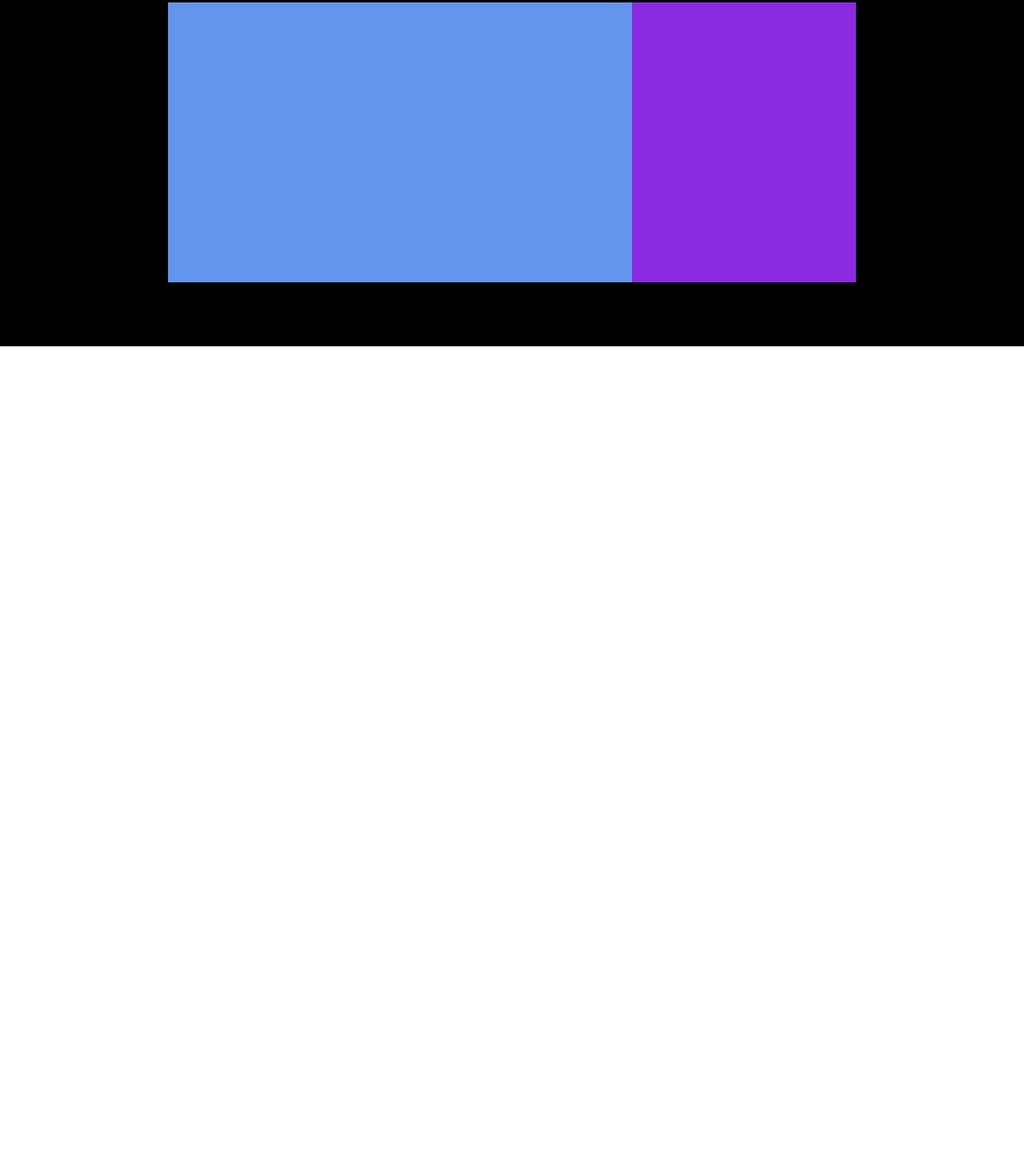
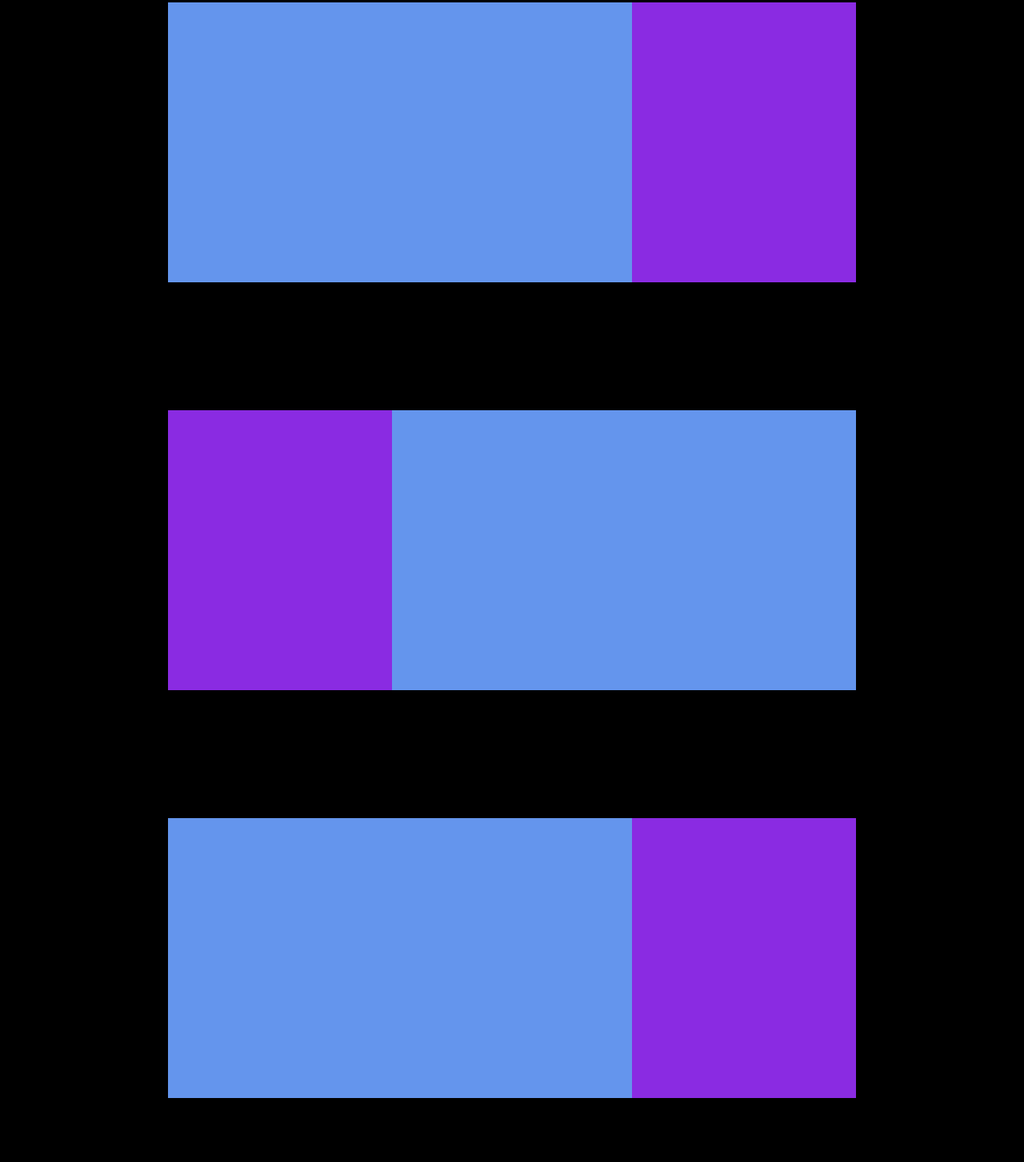
Before and after one commit to lucaruboni/htmlcss-struttura-discord, a plain HTML site: page index.html in a window 1280 px wide. Shown: the part 602-2055 px from the top of the page at 80% size. Before the commit the page ends 1035 px from the top, so only its background shows below. Drawn offline with Linux system fonts and the light colour scheme.

Commit message:
[add] second and third section

```diff
--- a/assets/css/style.css
+++ b/assets/css/style.css
@@ -39,6 +39,7 @@
 .main_flexbox{
     display: flex;
     align-self: center;
+    flex-direction: column;
 
 }
 
@@ -145,7 +146,7 @@
 }
 
 .main_padding{
-   padding: 5rem 33rem;
+   padding: 5rem 34rem;
 }
 
 .main_section_container{
--- a/index.html
+++ b/index.html
@@ -47,6 +47,27 @@
                 </section>
                 <!-- /.first_section -->
               </div>
+
+              <div class="main_section_container bg_white">
+                <section class="second_section section_flexbox clearfix main_padding ">
+
+                    <div class="small_square"></div>
+                    <div class="big_square"></div>
+
+
+                </section>
+                <!-- /.first_section -->
+              </div>
+
+              <div class="main_section_container bg_grey">
+                <section class="first_section section_flexbox clearfix main_padding ">
+                    <div class="big_square"></div>
+                    <div class="small_square"></div>
+
+                </section>
+                <!-- /.first_section -->
+              </div>
+
             </main>
             <!-- /.app_main -->
             <footer class="app_footer">
```
